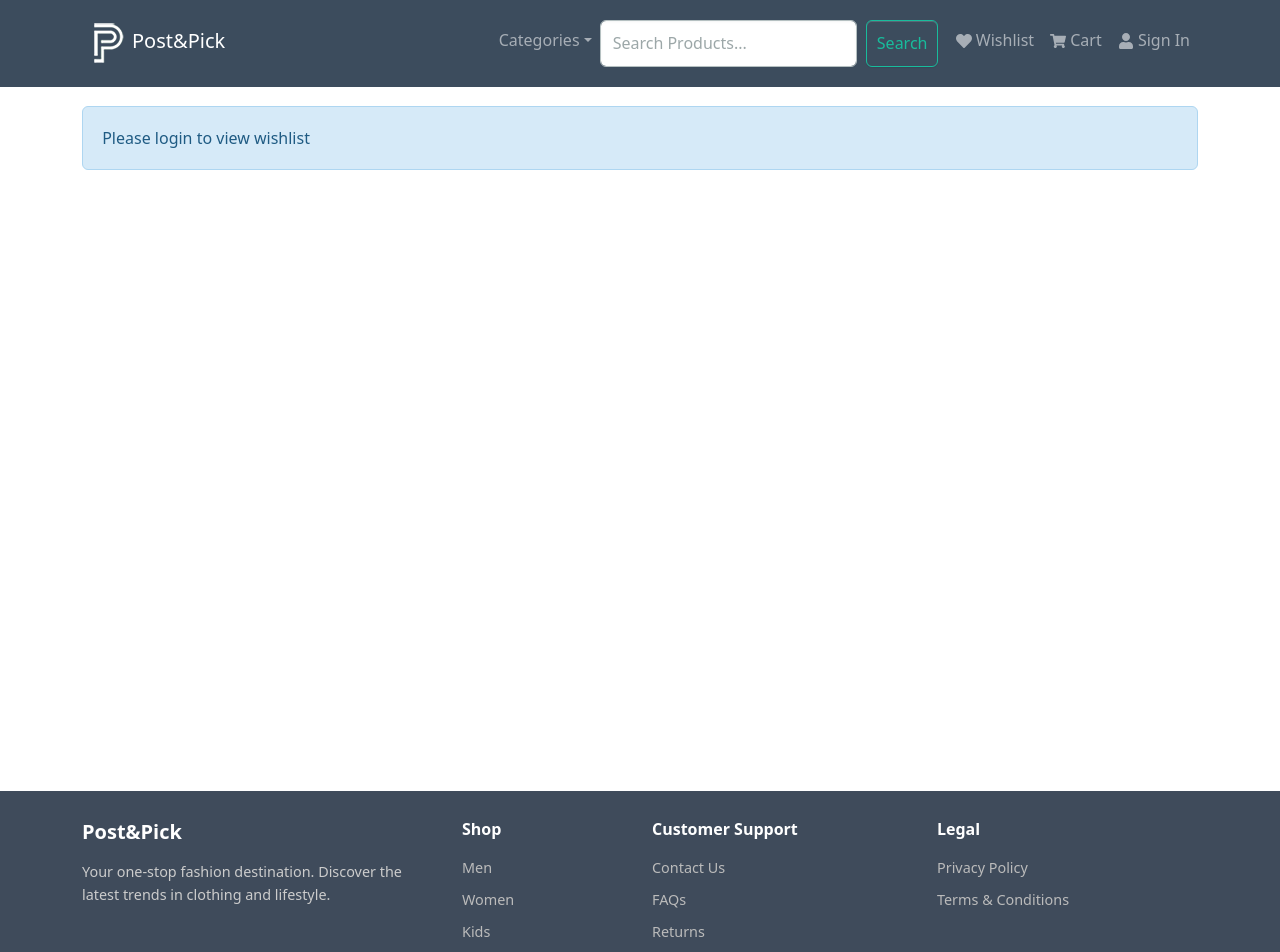
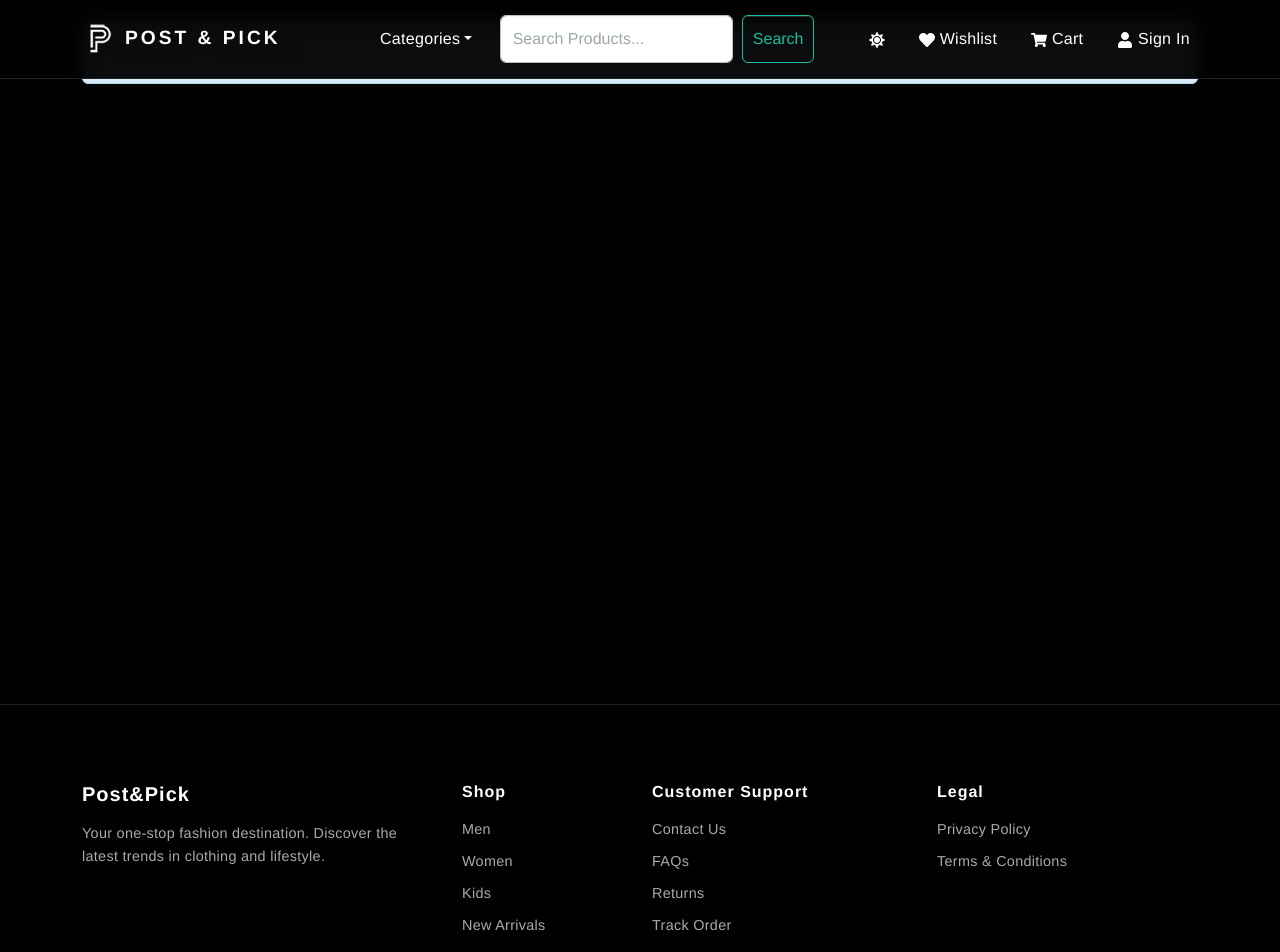
Before and after one commit to shubhpatel16/Post-Pick, a React (Create React App) app in the folder frontend/: page /wishlist in a window 1280 px wide. Shown: the top 952 px of the page. Built offline with nearby package versions, Linux system fonts and the light colour scheme.

Commit message:
implement theme switching functionaliy

```diff
--- a/frontend/src/assets/styles/index.css
+++ b/frontend/src/assets/styles/index.css
@@ -1,47 +1,122 @@
+/* ============================= */
+/* THEME VARIABLES */
+/* ============================= */
+
+:root {
+  --bg-color: #000000;
+  --card-bg: #111111;
+  --text-color: #ffffff;
+  --secondary-text: #aaaaaa;
+  --border-color: #222222;
+  --btn-bg: #ffffff;
+  --btn-text: #000000;
+}
+
+body.light-theme {
+  --bg-color: #ffffff;
+  --card-bg: #f8f9fa;
+  --text-color: #000000;
+  --secondary-text: #555555;
+  --border-color: #dddddd;
+  --btn-bg: #000000;
+  --btn-text: #ffffff;
+}
+
+
+/* ============================= */
+/* GLOBAL THEME - PREMIUM BLACK */
+/* ============================= */
+
+body {
+  background-color: var(--bg-color);
+  color: var(--text-color);
+  font-family: 'Helvetica Neue', Arial, sans-serif;
+  letter-spacing: 0.3px;
+}
+
 main {
   min-height: 80vh;
 }
+
+a {
+  color: #ffffff;
+  text-decoration: none;
+  transition: all 0.3s ease;
+}
+
+a:hover {
+  color: #cccccc;
+}
+
+/* ============================= */
+/* RATING */
+/* ============================= */
 
 .rating span {
   margin: 0.1rem;
 }
 
 .rating svg {
-  color: #f8e825;
+  color: #ffffff;
 }
 
 .rating-text {
-  font-size: 0.8rem;
-  font-weight: 600;
+  font-size: 0.75rem;
+  font-weight: 500;
   padding-left: 0.5rem;
+  color: #aaaaaa;
 }
 
+/* ============================= */
+/* PRODUCT TITLE */
+/* ============================= */
+
 .product-title {
-  height: 2.5em; /* Set a fixed height */
-  overflow: hidden; /* Hide overflow content */
-  text-overflow: ellipsis; /* Add ellipsis for long text */
-  white-space: nowrap; /* Prevent wrapping */
+  height: 2.5em;
+  overflow: hidden;
+  text-overflow: ellipsis;
+  white-space: nowrap;
+  font-weight: 600;
+  letter-spacing: 0.5px;
 }
+
+/* ============================= */
+/* TABLES (Admin + Orders) */
+/* ============================= */
 
 table td,
 table th {
   text-align: center;
+  background-color: #111111;
+  color: #ffffff;
+  border-color: #222222 !important;
 }
+
+/* ============================= */
+/* REVIEW SECTION */
+/* ============================= */
 
 .review {
   margin-top: 30px;
 }
 
 .review h2 {
-  font-size: 24px;
-  background: #f4f4f4;
-  padding: 10px;
-  border: 1px solid #ddd;
+  font-size: 22px;
+  background: var(--card-bg);
+  padding: 12px;
+  border: 1px solid var(--border-color);
+  font-weight: 600;
+  color: var(--text-color);
 }
+
 
 .review button {
   margin-top: 10px;
 }
+
+/* ============================= */
+/* CAROUSEL */
+/* ============================= */
 
 .carousel-caption {
   position: absolute;
@@ -49,37 +124,98 @@ table th {
   left: 0;
   right: 0;
   bottom: 0;
-  background: rgba(0, 0, 0, 0.5);
+  background: rgba(0, 0, 0, 0.7);
+  padding: 20px;
 }
 
+/* ============================= */
+/* PRODUCT CARD IMAGE WRAPPER */
+/* ============================= */
+
 .product-image-wrapper {
-  height: 250px;          /* FIXED HEIGHT */
+  height: 250px;
   overflow: hidden;
   display: flex;
   align-items: center;
   justify-content: center;
-  transition: transform 0.3s ease;
+  background-color: #111111;
+  border-bottom: 1px solid #222222;
+  transition: transform 0.4s ease;
 }
 
 .product-image-wrapper:hover img {
-  transform: scale(1.05);
+  transform: scale(1.08);
 }
 
 .product-image {
   object-fit: contain;
-  background-color: #f8f9fa;
+  background-color: #111111;
+  transition: transform 0.4s ease;
 }
 
+/* ============================= */
+/* CARD STYLING */
+/* ============================= */
+
+.card {
+ background-color: var(--card-bg);
+ border: 1px solid var(--border-color);
+  border-radius: 14px !important;
+  transition: all 0.3s ease;
+  color: var(--text-color) !important;
+}
+
+.card:hover {
+  transform: translateY(-6px);
+  box-shadow: 0px 8px 30px rgba(255, 255, 255, 0.05);
+}
+
+/* ============================= */
+/* BUTTONS */
+/* ============================= */
+
+.btn-primary {
+  background-color: var(--btn-bg);
+  color: var(--btn-text);
+  border: none !important;
+  font-weight: 600;
+  padding: 10px 20px;
+  border-radius: 8px;
+  transition: all 0.3s ease;
+}
+
+.btn-primary:hover {
+  background-color: #dddddd !important;
+  transform: scale(1.05);
+}
+
+.btn-outline-light {
+  border-color: #444444 !important;
+  color: #ffffff !important;
+}
+
+.btn-outline-light:hover {
+  background-color: #ffffff !important;
+  color: #000000 !important;
+}
+
+/* ============================= */
+/* FOOTER */
+/* ============================= */
+
 .footer {
-  background-color: #3f4b5b;
-  color: #ccc;
+  background-color: #000000;
+  color: #aaaaaa;
   margin-top: 4rem;
+  padding-top: 3rem;
+  border-top: 1px solid #222222;
 }
 
 .footer-title {
-  color: #fff;
+  color: #ffffff;
   font-weight: 600;
   margin-bottom: 1rem;
+  letter-spacing: 1px;
 }
 
 .footer-text {
@@ -99,27 +235,51 @@ table th {
 }
 
 .footer-links a {
-  color: #bbb;
-  text-decoration: none;
+  color: #aaaaaa;
   font-size: 0.9rem;
-  transition: color 0.2s ease;
+  transition: all 0.3s ease;
 }
 
 .footer-links a:hover {
-  color: #fff;
-  text-decoration: underline;
+  color: #ffffff;
+  padding-left: 5px;
 }
 
 .footer-divider {
-  border-color: rgba(255, 255, 255, 0.15);
+  border-color: rgba(255, 255, 255, 0.1);
 }
 
 .footer-bottom {
   font-size: 0.85rem;
-  color: #aaa;
+  color: #777777;
 }
 
+/* ============================= */
+/* MOBILE OPTIMIZATION */
+/* ============================= */
+
 @media (max-width: 768px) {
+
+  body {
+    font-size: 14px;
+  }
+
+  .card {
+    margin-bottom: 20px;
+  }
+
+  .product-image-wrapper {
+    height: 200px;
+  }
+
+  .btn {
+    width: 100%;
+  }
+
+  h1, h2 {
+    font-size: 1.5rem;
+  }
+
   .footer {
     text-align: center;
   }
@@ -133,49 +293,161 @@ table th {
   }
 }
 
-/* .footer {
-  background-color: #3F4B5B;
-  color: #ccc;
-  margin-top: 4rem;
+/* ============================= */
+/* PREMIUM NAVBAR */
+/* ============================= */
+
+.premium-navbar {
+  background-color: rgba(0, 0, 0, 0.95) !important;
+  backdrop-filter: blur(10px);
+  border-bottom: 1px solid #222222;
+  padding: 15px 0;
 }
 
-.footer-title {
-  color: #fff;
-  font-weight: 600;
-  margin-bottom: 1rem;
+.brand-logo {
+  font-weight: 800;
+  letter-spacing: 3px;
+  font-size: 1.2rem;
+  color: #ffffff !important;
 }
 
-.footer-text {
-  font-size: 0.9rem;
-  line-height: 1.6;
+.nav-link-custom {
+  color: #ffffff !important;
+  font-weight: 500;
+  margin-left: 18px;
+  position: relative;
+  transition: all 0.3s ease;
 }
 
-.footer-links {
-  list-style: none;
-  padding: 0;
+/* Underline animation */
+.nav-link-custom::after {
+  /* Apply underline to dropdown titles also */
+.navbar .dropdown-toggle {
+  position: relative;
+  transition: all 0.3s ease;
 }
 
-.footer-links li {
-  margin-bottom: 0.5rem;
+.navbar .dropdown-toggle::after {
+  border: none !important; /* remove default arrow underline effect */
 }
 
-.footer-links a {
-  color: #bbb;
-  text-decoration: none;
-  font-size: 0.9rem;
+.navbar .dropdown-toggle::before {
+  content: "";
+  position: absolute;
+  left: 0;
+  bottom: -4px;
+  width: 0%;
+  height: 2px;
+  background-color: #ffffff;
+  transition: width 0.3s ease;
 }
 
-.footer-links a:hover {
-  color: #fff;
-  text-decoration: underline;
+.navbar .dropdown-toggle:hover::before {
+  width: 100%;
 }
 
-.footer-divider {
-  border-color: #333;
 }
 
-.footer-bottom {
-  font-size: 0.85rem;
-  color: #aaa;
+.nav-link-custom:hover::after {
+  width: 100%;
 }
- */
+
+/* Dropdown */
+.nav-dropdown-custom .dropdown-menu {
+  background-color: #111111;
+  border: 1px solid #222222;
+}
+
+.nav-dropdown-custom .dropdown-item {
+  color: #ffffff;
+}
+
+.nav-dropdown-custom .dropdown-item:hover {
+  background-color: #222222;
+}
+
+/* Cart badge animation */
+.cart-badge {
+  position: absolute;
+  top: -5px;
+  right: -10px;
+  font-size: 0.7rem;
+  animation: pulse 1.5s infinite;
+}
+
+@keyframes pulse {
+  0% { transform: scale(1); }
+  50% { transform: scale(1.2); }
+  100% { transform: scale(1); }
+}
+
+/* Remove default toggle border */
+.navbar-toggler {
+  border: none !important;
+}
+
+.navbar-toggler:focus {
+  box-shadow: none !important;
+}
+
+.navbar .nav-link,
+.navbar .dropdown-toggle {
+  color: #ffffff !important;
+}
+
+@media (max-width: 992px) {
+  .navbar-collapse {
+    background-color: #000000;
+    padding: 15px;
+  }
+}
+
+/* ============================= */
+/* LIST GROUP (VIP CUSTOMERS) */
+/* ============================= */
+
+.list-group-item {
+  background-color: var(--card-bg) !important;
+  color: var(--text-color) !important;
+  border: 1px solid var(--border-color) !important;
+}
+
+
+/* ============================= */
+/* GLOBAL TABLE THEME CONTROL */
+/* ============================= */
+
+.table {
+  background-color: transparent !important;
+  color: var(--text-color) !important;
+}
+
+.table thead {
+  background-color: var(--card-bg) !important;
+}
+
+.table thead th {
+  color: var(--text-color) !important;
+  border-bottom: 1px solid var(--border-color) !important;
+}
+
+.table tbody tr {
+  background-color: var(--card-bg) !important;
+}
+
+.table td,
+.table th {
+  color: var(--text-color) !important;
+  border-color: var(--border-color) !important;
+}
+
+/* Hover effect */
+.table tbody tr:hover {
+  background-color: rgba(255, 255, 255, 0.05);
+  transition: background-color 0.2s ease;
+}
+
+/* Light theme hover adjustment */
+body.light-theme .table tbody tr:hover {
+  background-color: rgba(0, 0, 0, 0.05);
+}
--- a/frontend/src/components/Header.jsx
+++ b/frontend/src/components/Header.jsx
@@ -1,5 +1,5 @@
 import { Navbar, Nav, Container, NavDropdown, Badge } from 'react-bootstrap';
-import { FaShoppingCart, FaUser } from 'react-icons/fa';
+import { FaShoppingCart, FaUser, FaHeart } from 'react-icons/fa';
 import { useSelector, useDispatch } from 'react-redux';
 import { useNavigate, Link } from 'react-router-dom';
 import { useLogoutMutation } from '../slices/usersApiSlice';
@@ -7,7 +7,8 @@ import { logout } from '../slices/authSlice';
 import SearchBox from './SearchBox';
 import logo from '../assets/logo.png';
 import { resetCart } from '../slices/cartSlice';
-import { FaHeart } from 'react-icons/fa';
+import { useEffect, useState } from 'react';
+import { FaMoon, FaSun } from 'react-icons/fa';
 
 const Header = () => {
   const { cartItems } = useSelector((state) => state.cart);
@@ -15,15 +16,12 @@ const Header = () => {
 
   const dispatch = useDispatch();
   const navigate = useNavigate();
-
   const [logoutApiCall] = useLogoutMutation();
 
   const logoutHandler = async () => {
     try {
       await logoutApiCall().unwrap();
       dispatch(logout());
-      // NOTE: here we need to reset cart state for when a user logs out so the next
-      // user doesn't inherit the previous users cart and shipping
       dispatch(resetCart());
       navigate('/login');
     } catch (err) {
@@ -31,18 +29,51 @@ const Header = () => {
     }
   };
 
+  const [theme, setTheme] = useState(localStorage.getItem('theme') || 'dark');
+
+  useEffect(() => {
+    if (theme === 'light') {
+      document.body.classList.add('light-theme');
+    } else {
+      document.body.classList.remove('light-theme');
+    }
+    localStorage.setItem('theme', theme);
+  }, [theme]);
+
+  const toggleTheme = () => {
+    setTheme(theme === 'dark' ? 'light' : 'dark');
+  };
+
   return (
     <header>
-      <Navbar bg='primary' variant='dark' expand='lg' collapseOnSelect>
+      <Navbar
+        expand='lg'
+        fixed='top'
+        className='premium-navbar'
+        collapseOnSelect
+        variant='dark'
+      >
         <Container>
-          <Navbar.Brand as={Link} to='/'>
-            <img src={logo} alt='Post&Pick' />
-            Post&Pick
+          {/* Brand */}
+          <Navbar.Brand as={Link} to='/' className='brand-logo'>
+            <img
+              src={logo}
+              alt='Post&Pick'
+              style={{ height: '35px', marginRight: '8px' }}
+            />
+            POST & PICK
           </Navbar.Brand>
+
           <Navbar.Toggle aria-controls='basic-navbar-nav' />
+
           <Navbar.Collapse id='basic-navbar-nav'>
-            <Nav className='ms-auto'>
-              <NavDropdown title='Categories' id='categories'>
+            <Nav className='ms-auto align-items-center'>
+              {/* Categories */}
+              <NavDropdown
+                title='Categories'
+                id='categories'
+                className='nav-dropdown-custom'
+              >
                 <NavDropdown.Item as={Link} to='/category/men'>
                   Men
                 </NavDropdown.Item>
@@ -54,22 +85,41 @@ const Header = () => {
                 </NavDropdown.Item>
               </NavDropdown>
 
+              {/* Search */}
+              <div className='mx-3'>
                 <SearchBox />
-              <Link to='/wishlist' className='nav-link'>
+              </div>
+
+              <Nav.Link onClick={toggleTheme} className='nav-link-custom'>
+                {theme === 'dark' ? <FaSun /> : <FaMoon />}
+              </Nav.Link>
+
+              {/* Wishlist */}
+              <Nav.Link as={Link} to='/wishlist' className='nav-link-custom'>
                 <FaHeart /> Wishlist
-              </Link>
+              </Nav.Link>
 
-              <Nav.Link as={Link} to='/cart'>
+              {/* Cart */}
+              <Nav.Link
+                as={Link}
+                to='/cart'
+                className='nav-link-custom position-relative'
+              >
                 <FaShoppingCart /> Cart
                 {cartItems.length > 0 && (
-                  <Badge pill bg='success' style={{ marginLeft: '5px' }}>
+                  <Badge pill bg='light' text='dark' className='cart-badge'>
                     {cartItems.reduce((a, c) => a + c.qty, 0)}
                   </Badge>
                 )}
               </Nav.Link>
+
+              {/* User */}
               {userInfo ? (
-                <>
-                  <NavDropdown title={userInfo.name} id='username'>
+                <NavDropdown
+                  title={userInfo.name}
+                  id='username'
+                  className='nav-dropdown-custom'
+                >
                   <NavDropdown.Item as={Link} to='/profile'>
                     Profile
                   </NavDropdown.Item>
@@ -77,16 +127,19 @@ const Header = () => {
                     Logout
                   </NavDropdown.Item>
                 </NavDropdown>
-                </>
               ) : (
-                <Nav.Link as={Link} to='/login'>
+                <Nav.Link as={Link} to='/login' className='nav-link-custom'>
                   <FaUser /> Sign In
                 </Nav.Link>
               )}
 
-              {/* Admin Links */}
+              {/* Admin */}
               {userInfo && userInfo.isAdmin && (
-                <NavDropdown title='Admin' id='adminmenu'>
+                <NavDropdown
+                  title='Admin'
+                  id='adminmenu'
+                  className='nav-dropdown-custom'
+                >
                   <NavDropdown.Item as={Link} to='/admin/productlist'>
                     Products
                   </NavDropdown.Item>
```
Also changed, not shown: frontend/src/assets/styles/carousel.css (+123 -2 lines), 1 other file (tests, documents, lock files or other folders). Lines whose indentation alone changed are shown as unchanged.
